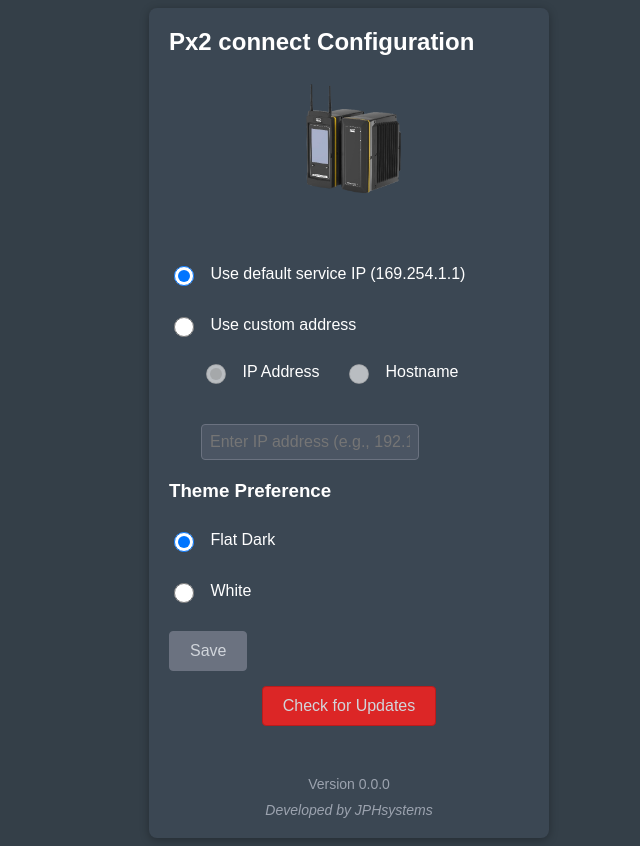
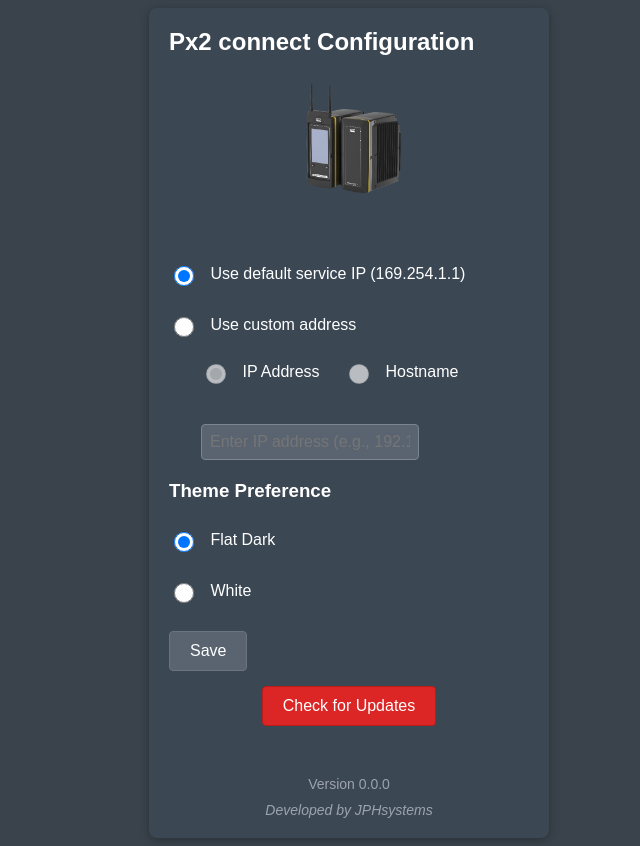
Before and after one commit to jphermans/Px2Connect_browser_extension, a browser extension: page options.html in a window 1280 px wide. Shown: the whole page, without its empty margins (291-931 px from the left). Drawn offline with Linux system fonts and the light colour scheme.

```diff
--- a/options.html
+++ b/options.html
@@ -6,7 +6,7 @@
     body {
       padding: 0;
       font-family: Arial, sans-serif;
-      background-color: #343f48;
+      background-color: #3A434C;
       color: white;
       box-sizing: border-box;
     }
@@ -49,8 +49,8 @@
       margin-top: 12px;
       padding: 8px;
       width: 200px;
-      background: #4B5563;
-      border: 1px solid #6B7280;
+      background: #5A6470;
+      border: 1px solid #7A8591;
       color: white;
       border-radius: 4px;
       font-size: 16px;
@@ -61,8 +61,8 @@
     }
     button {
       padding: 10px 20px;
-    background-color: #6B7280;
-    color: #D1D5DB;
+    background-color: #5A6470;
+    color: white;
       border: 1px solid #6B7280;
       border-radius: 4px;
       cursor: pointer;
@@ -70,7 +70,7 @@
       font-size: 16px;
     }
     button:hover {
-      background-color: #6B7280;
+      background-color: #6B7684;
     }
     h2 {
       color: white;
```
Also changed, not shown: popup.html (+6 -6 lines), px2.PNG (added).
